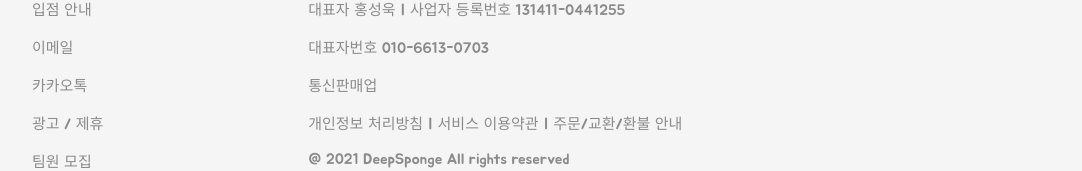
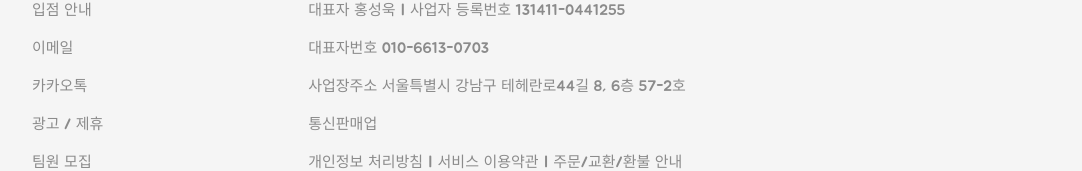
Before and after one commit to shopping-cat/homepage, a Next.js app: page / in a window 1280 px wide. Shown: the part 892-1063 px from the top of the page, without its empty margins (96-1178 px from the left). Built offline with nearby package versions, Linux system fonts and the light colour scheme.

Commit message:
company info address

```diff
--- a/pages/index.tsx
+++ b/pages/index.tsx
@@ -54,6 +54,7 @@ const Home = () => {
                     <h3>딥스펀지 주식회사</h3>
                     <span>대표자 홍성욱 | 사업자 등록번호 131411-0441255</span>
                     <span>대표자번호 010-6613-0703</span>
+                    <span>사업장주소 서울특별시 강남구 테헤란로44길 8, 6층 57-2호</span>
                     <span>통신판매업</span>
                     <span>
                         <a target='_blank' href="https://shoppingcat.kr/privacy">개인정보 처리방침</a>
```
